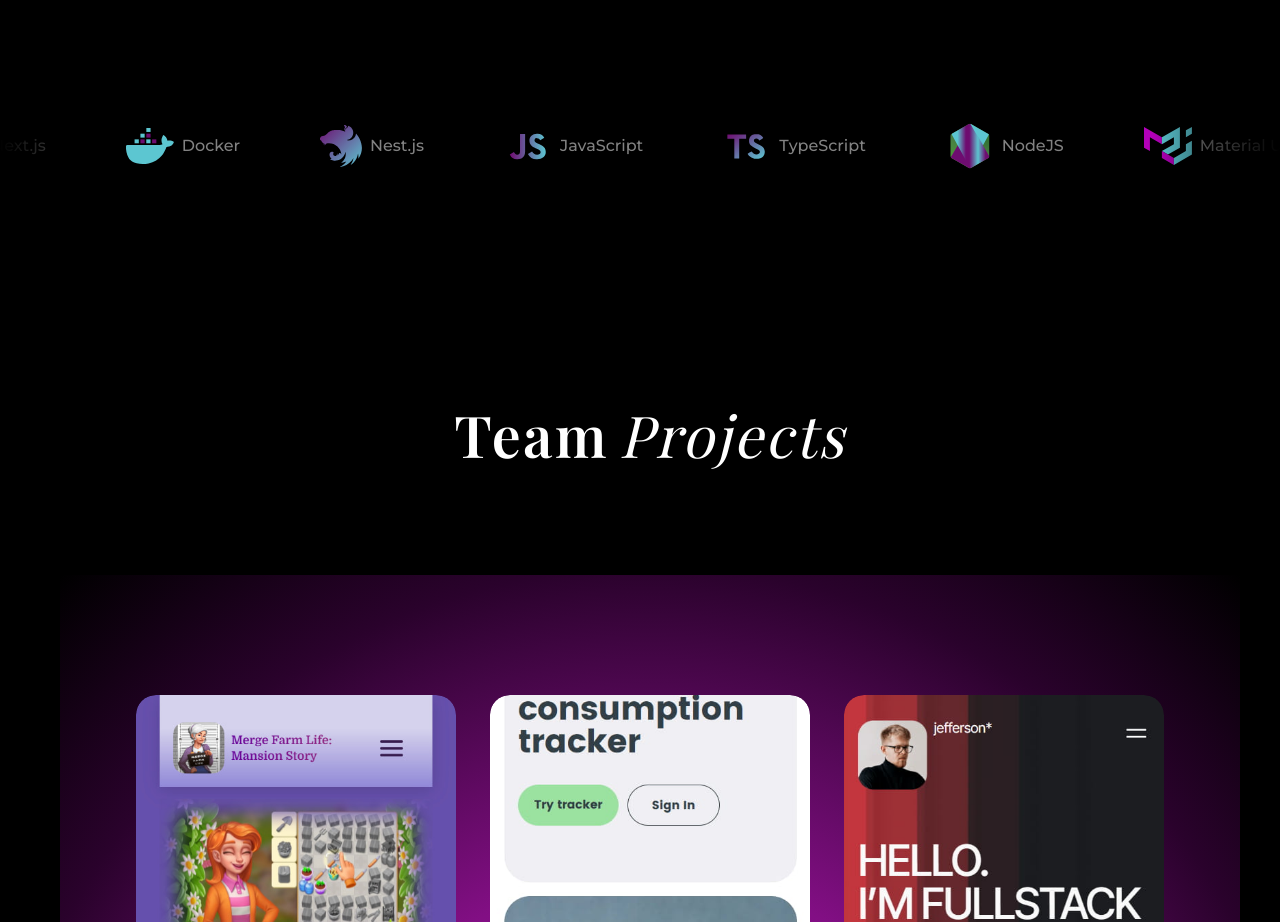
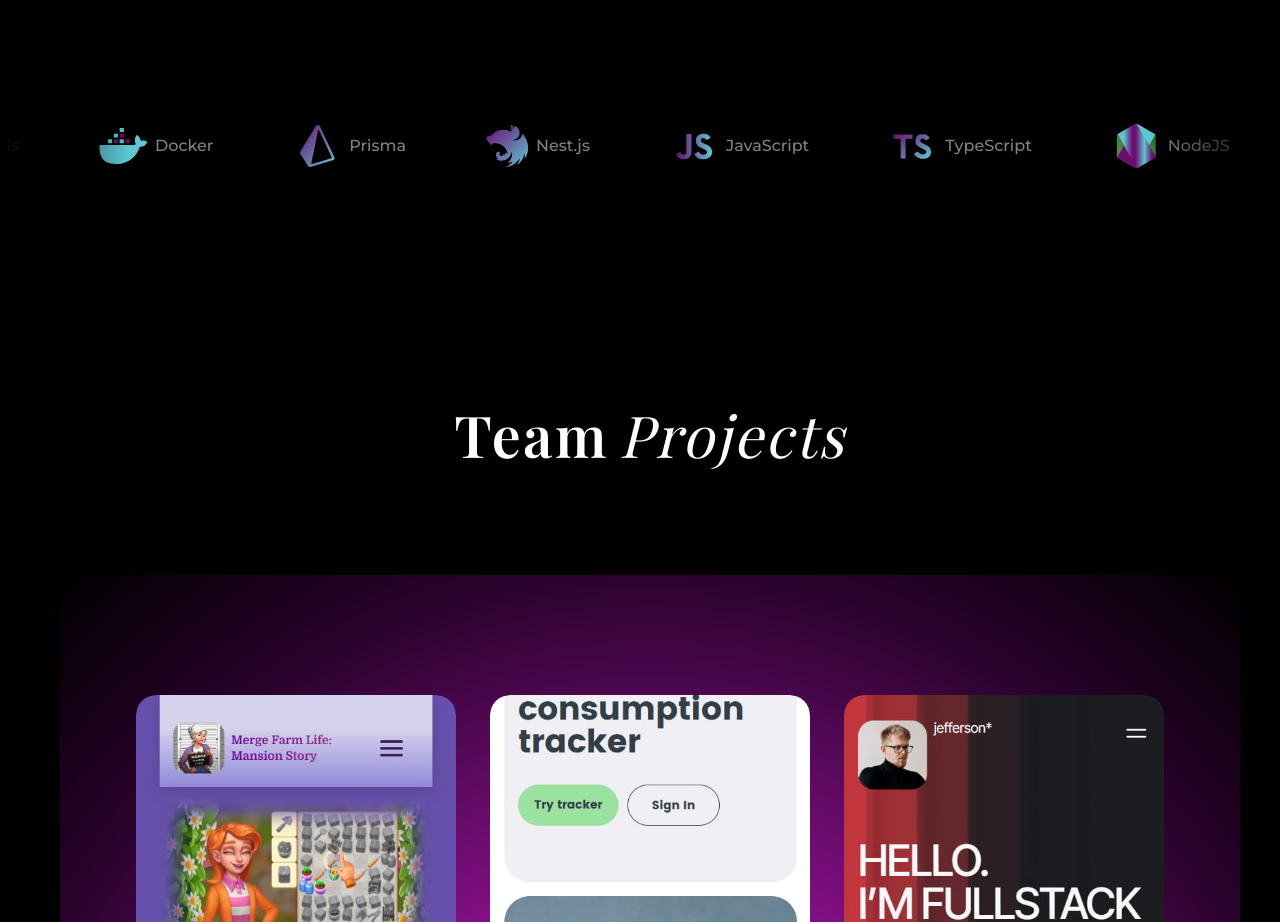
Before and after one commit to Olena457/dev-journey, a Next.js app: page / in a window 1280 px wide. Shown: the part 4100-5022 px from the top of the page. Built offline with nearby package versions, Linux system fonts and the light colour scheme.

Commit message:
corcted component prisma

```diff
--- a/public/icons/PrismaIcon.tsx
+++ b/public/icons/PrismaIcon.tsx
@@ -20,8 +20,8 @@ const PrismaIcon: React.FC<IconProps> = ({
     >
       <defs>
         <linearGradient id="prismaGradient" x1="0%" y1="0%" x2="100%" y2="100%">
-          <stop offset="0%" stopColor="#2396ED" />
-          <stop offset="100%" stopColor="#00C6FB" />
+          <stop offset="0%" stopColor="#820f84" />
+          <stop offset="100%" stopColor="#6de8f5" />
         </linearGradient>
       </defs>
 
--- a/src/components/TeachList/TeachList.tsx
+++ b/src/components/TeachList/TeachList.tsx
@@ -23,6 +23,7 @@ import DockerIcon from '@/public/icons/DockerIcon';
 import PostgreIcon from '@/public/icons/PostgreIcon';
 import NestIcon from '@/public/icons/NestIcon';
 import BrainIcon from '@/public/icons/BrainIcon';
+import PrismaIcon from '@/public/icons/PrismaIcon';
 
 const technologiesData: {
   id: number;
@@ -34,6 +35,7 @@ const technologiesData: {
   { id: 21, name: 'AI', icon: BrainIcon },
   { id: 8, name: 'Next.js', icon: NextIcon },
   { id: 19, name: 'Docker', icon: DockerIcon },
+  { id: 22, name: 'Prisma', icon: PrismaIcon },
   { id: 21, name: 'Nest.js', icon: NestIcon },
   { id: 6, name: 'JavaScript', icon: JsIcon },
   { id: 7, name: 'TypeScript', icon: TypeScriptIcon },
```
